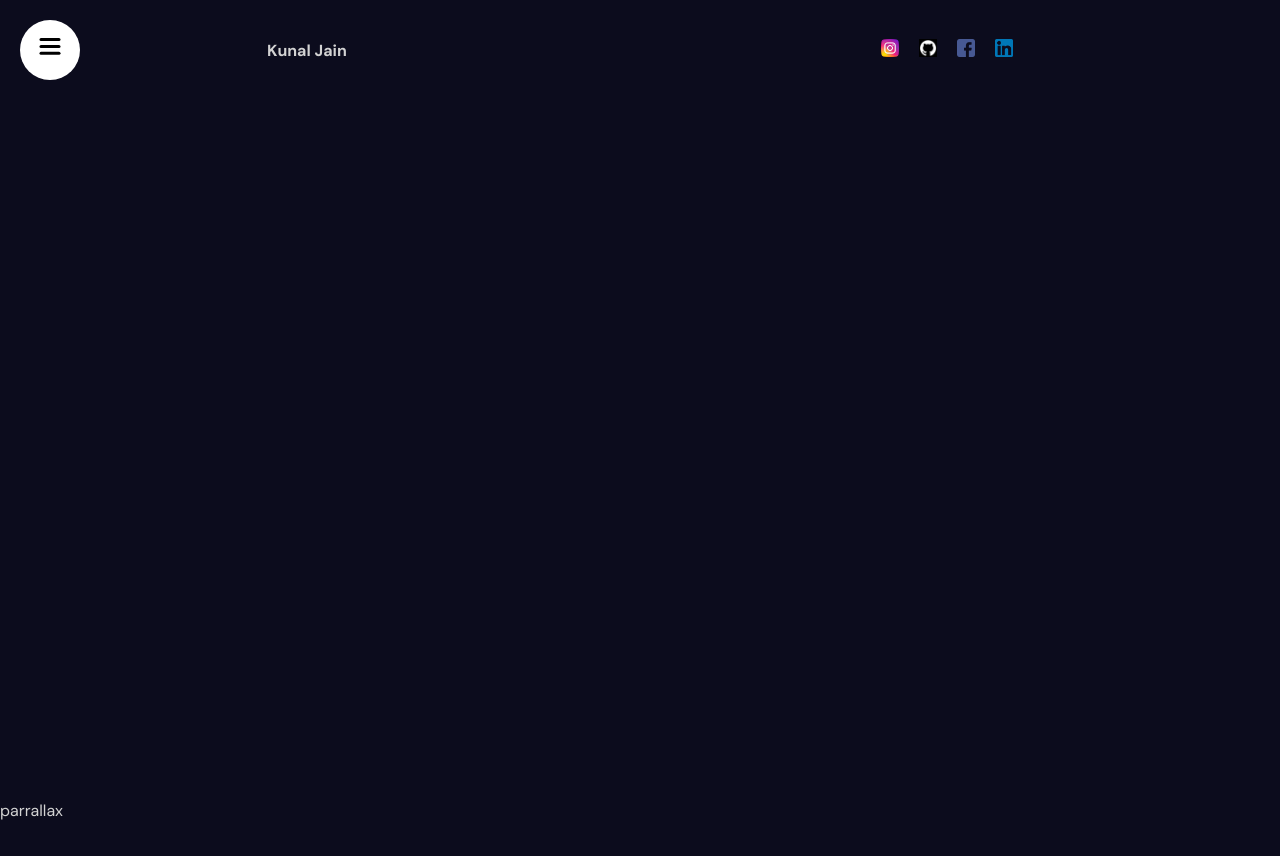
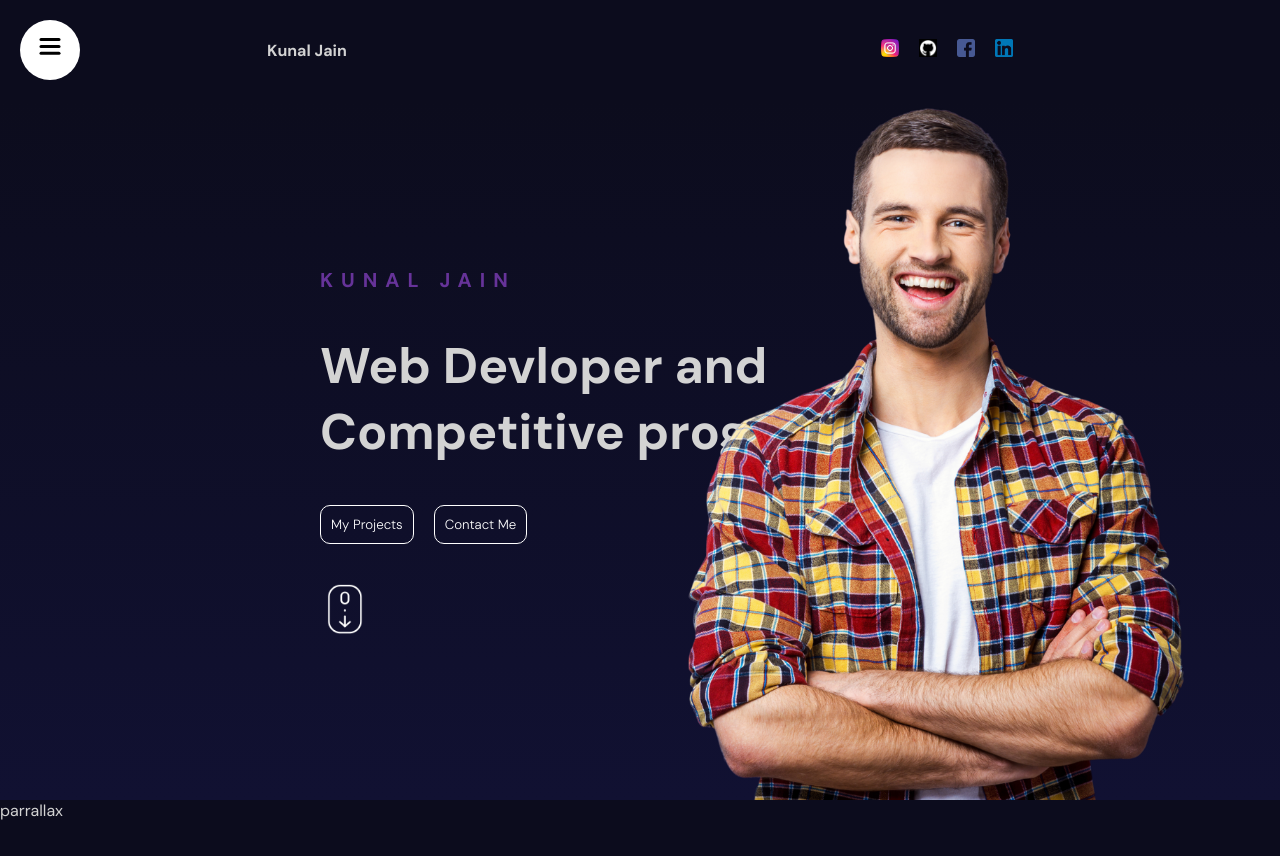
Before and after one commit to Kuna1jain/My-Portfolio, a React (Vite) app: page / in a window 1280 px wide. Shown: the top 856 px of the page. Built offline with nearby package versions, Linux system fonts and the light colour scheme.

Commit message:
Created first section

```diff
--- a/src/App.jsx
+++ b/src/App.jsx
@@ -1,9 +1,13 @@
 import "./app.scss"
+import Hero from "./components/Hero/Hero";
 import Navbar from "./components/navbar/Navbar";
 const App = () => {
   return <div>
 
-    <section id="Homepage"><Navbar/></section>
+    <section id="Homepage">
+      <Navbar/>
+      <Hero/>
+    </section>
     <section id="Skills">parrallax</section>
     <section id="Portfolio">services</section>
     <section id="Achievements">portfolio</section>
--- /dev/null
+++ b/src/components/Hero/Hero.jsx
@@ -0,0 +1,22 @@
+import "./hero.scss"
+const Hero = () => {
+    return (
+        <div className="hero">
+            <div className="wrapper">
+                <div className="textContainer">
+                    <h2>KUNAL JAIN</h2>
+                    <h1>Web Devloper and Competitive programmer</h1>
+                    <div className="buttons">
+                        <button>My Projects</button>
+                        <button>Contact Me</button>
+                    </div>
+                    <img src="/scroll.png" alt="" />
+                </div>
+            </div>
+            <div className="imageContainer">
+                <img src="/hero.png" alt="" />
+            </div>
+        </div>
+    );
+};
+export default Hero;
--- /dev/null
+++ b/src/components/Hero/hero.scss
@@ -0,0 +1,54 @@
+.hero{
+    height: calc(100vh - 100px);
+    overflow: hidden;
+    background : linear-gradient(180deg,#0c0c1d ,#111132);
+    position: relative;
+}
+.wrapper{
+    max-width: 1366px;
+    margin: auto;
+    height: 100%;
+    display: flex;
+    .textContainer{
+        width: 50%;
+        margin: auto;
+        height: 100%;
+        display: flex;
+        flex-direction: column;
+        justify-content: center;
+        gap: 40px;
+        h2{
+            font-size: 20px;
+            color: rebeccapurple;
+            letter-spacing: 8px;
+        }
+        h1{
+            font-size: 50px;
+        }
+        .buttons{
+            button{
+                padding: 10px;
+                border: 1px solid white;
+                border-radius: 10px;
+                background-color: transparent;
+                color: white;
+                margin-right: 20px;
+                cursor: pointer;
+                font-weight: 300;
+            }
+        }
+        img{
+            width: 50px;
+        }
+    }
+}
+.imageContainer{
+    height: 100%;
+    position: absolute;
+    top: 0;
+    right: 0;
+    img{
+        width: 100%;
+        height: 100%;
+    }
+}
--- a/src/components/sidebar/links/Links.jsx
+++ b/src/components/sidebar/links/Links.jsx
@@ -36,7 +36,7 @@ const Links = () => {
     return (
         <motion.div className="links" variants={variants}>
             {items.map(item => (
-                <motion.a href={`#${item}`} key={item} variants={itemVariants} whileHover={{scale:1.1}}>
+                <motion.a href={`#${item}`} key={item} variants={itemVariants} whileHover={{scale:1.1}} whileTap={{scale: 0.95}}>
                     {item}
                 </motion.a>
             ))}
```
